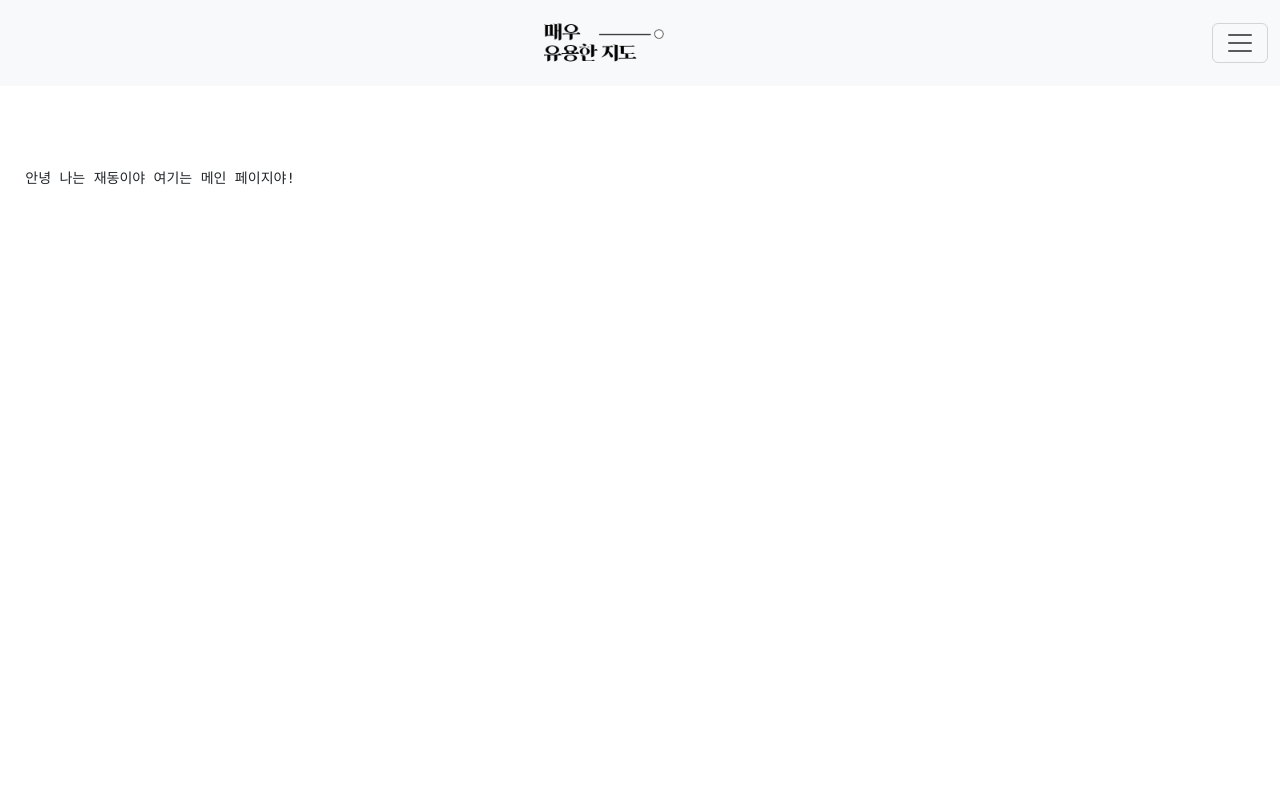
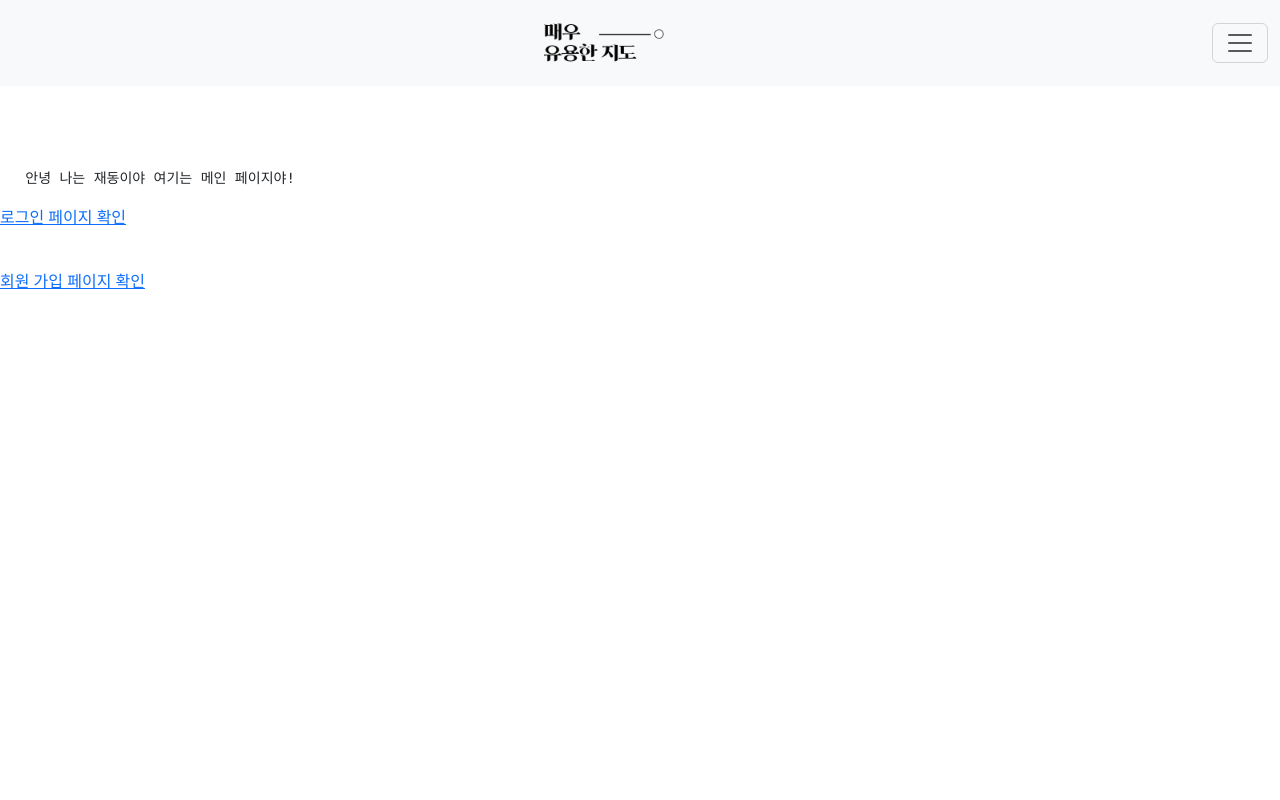
Before and after one commit to yanggogi1423/Very_Useful_Map, a plain HTML site: page index.html in a window 1280 px wide. Shown: the top 800 px of the page. Drawn offline with nearby package versions, Linux system fonts and the light colour scheme.

Commit message:
20240712 Git test

```diff
--- a/index.html
+++ b/index.html
@@ -1,6 +1,6 @@
 <!--
     Main page
-    최종 수정 일자 : 20240710
+    최종 수정 일자 : 20240712
 -->
 <!DOCTYPE html>
 <html lang="ko-kr">
@@ -34,6 +34,10 @@
             <br>
             <pre>   안녕 나는 재동이야 여기는 메인 페이지야!</pre>
 
+            <a href="./login_system/login.html"><p>로그인 페이지 확인</p></a>
+            <br>
+            <a href="./login_system/signup.html"><p>회원 가입 페이지 확인</p></a>
+
         </div>
 
 
```
